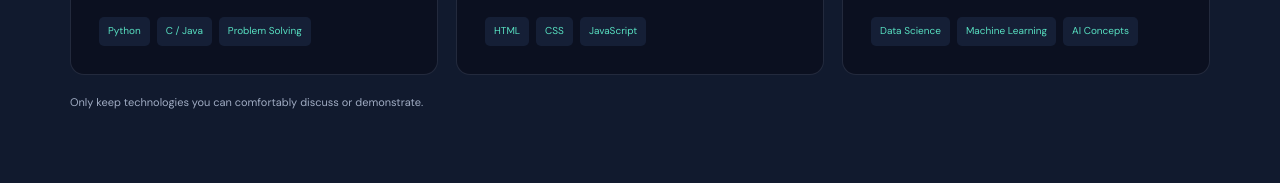
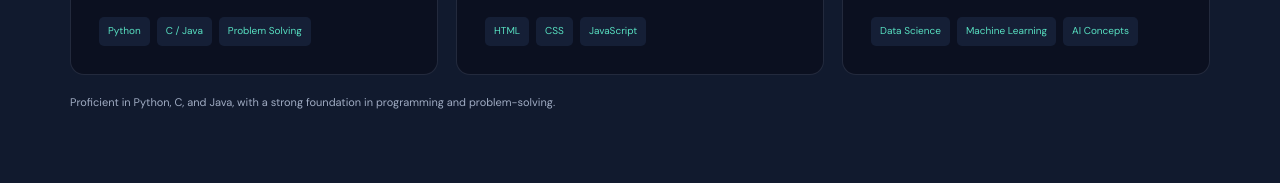
Before and after one commit to srinitech46-crypto/srinitech46-crypto.github.io, a plain HTML site: page index.html in a window 1280 px wide. Shown: the part 2543-2726 px from the top of the page. Drawn offline with Linux system fonts and the light colour scheme.

Commit message:
Update index.html

```diff
--- a/index.html
+++ b/index.html
@@ -89,7 +89,7 @@
           <article class="skill-card reveal"><span class="skill-number">02</span><div class="skill-symbol">◈</div><h3>Web Development</h3><p>Showcase the web technologies you use to build interfaces.</p><div class="tags"><span>HTML</span><span>CSS</span><span>JavaScript</span></div></article>
           <article class="skill-card reveal"><span class="skill-number">03</span><div class="skill-symbol">⌁</div><h3>AI & Data</h3><p>Add tools and concepts as you study and complete practical work.</p><div class="tags"><span>Data Science</span><span>Machine Learning</span><span>AI Concepts</span></div></article>
         </div>
-        <p class="small-disclaimer">Only keep technologies you can comfortably discuss or demonstrate.</p>
+        <p class="small-disclaimer">Proficient in Python, C, and Java, with a strong foundation in programming and problem-solving.</p>
       </div>
     </section>
 
```
